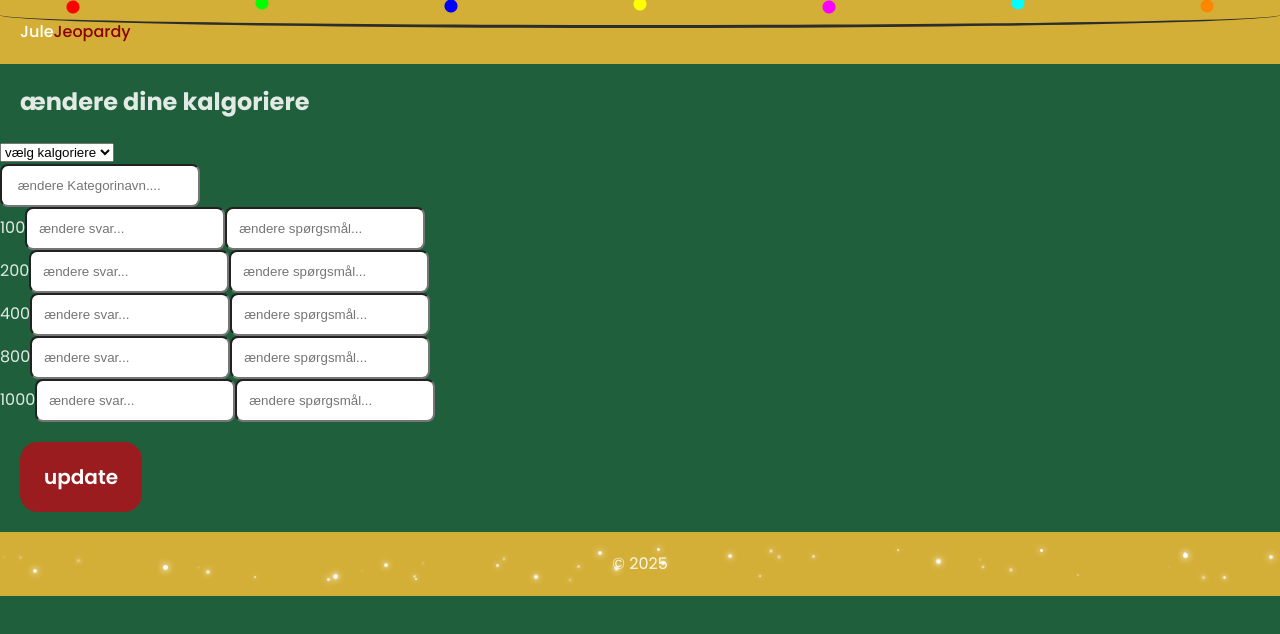
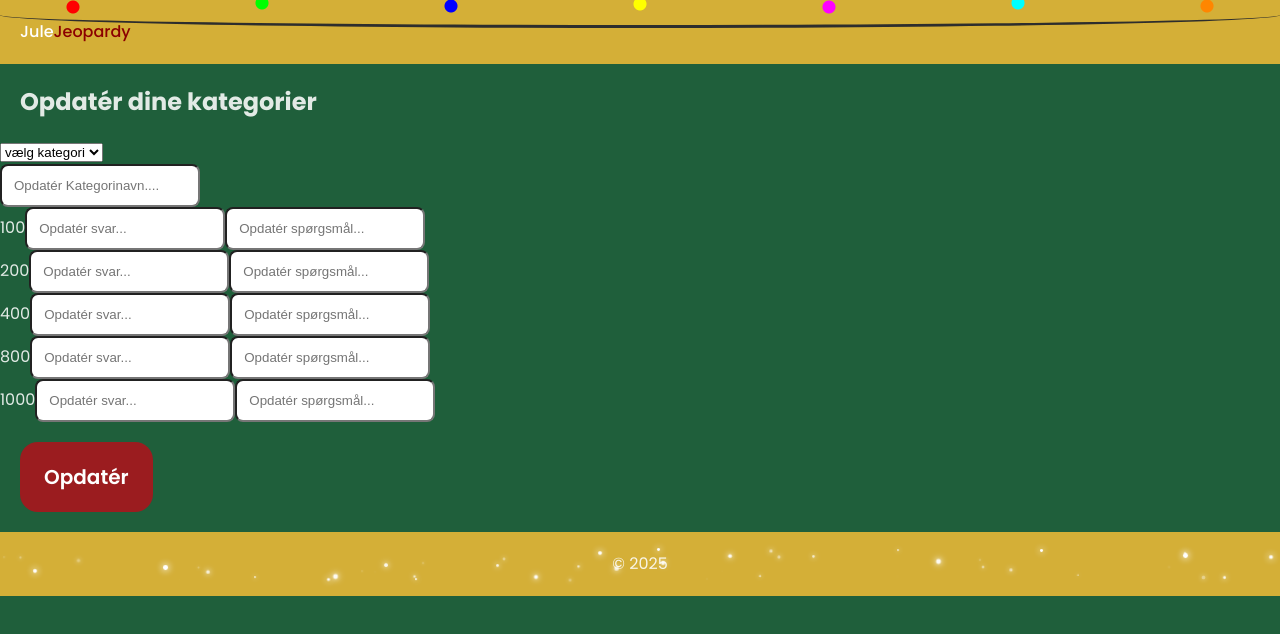
Before and after one commit to HoniNanoq2025/jule-jeopardy, a React app in the folder Frontend/: page /edit-game in a window 1280 px wide. Shown: the top 634 px of the page. Built offline with nearby package versions, Linux system fonts and the light colour scheme; the HTML template or start-up script is replaced by a standard one; a web font is replaced by a local one.

Commit message:
fix spelling

```diff
--- a/Frontend/src/pages/EditGame/EditGame.jsx
+++ b/Frontend/src/pages/EditGame/EditGame.jsx
@@ -1,10 +1,9 @@
 import React, { useState, useEffect } from "react";
 import Button from "../../components/Button/Button";
 import styles from "./EditGame.module.css";
-import {useNavigate} from "react-router-dom";
+import { useNavigate } from "react-router-dom";
 
 export default function EditGame() {
-
   const navigate = useNavigate();
   const [games, setGames] = useState([]);
   const [selectedGame, setSelectedGame] = useState("");
@@ -47,58 +46,51 @@ const navigate = useNavigate();
   return (
     <div className={styles.container}>
       <div className={styles.form}>
-
-          <h2>ændere dine kalgoriere</h2>
+        <h2>Opdatér dine kategorier</h2>
 
         <div>
-
-
           <select
             className={styles.selectGame}
             value={selectedGame}
             onChange={(e) => setSelectedGame(e.target.value)}
           >
-            <option value="">vælg kalgoriere</option>
+            <option value="">vælg kategori</option>
             {games.map((game, index) => (
-              <option key={index} value={game}>{game}</option>
+              <option key={index} value={game}>
+                {game}
+              </option>
             ))}
           </select>
-
-
-
         </div>
 
-
-
         <div className={styles.inputCategory}>
-
-
-
           <input
             type="text"
-            placeholder=" ændere Kategorinavn...."
+            placeholder="Opdatér Kategorinavn...."
             value={categoryName}
             onChange={(e) => setCategoryName(e.target.value)}
-          /></div>
-
+          />
+        </div>
 
         {questions.map((q, index) => (
           <div key={index} className={styles.formNext}>
             {q.points}
             <input
-                placeholder="ændere svar..."
+              placeholder="Opdatér svar..."
               value={q.answer}
               onChange={(e) => updateQuestion(index, "answer", e.target.value)}
             />
             <input
-                placeholder="ændere spørgsmål..."
+              placeholder="Opdatér spørgsmål..."
               value={q.question}
-                onChange={(e) => updateQuestion(index, "question", e.target.value)}
+              onChange={(e) =>
+                updateQuestion(index, "question", e.target.value)
+              }
             />
           </div>
         ))}
 
-          <Button buttonText="update" onButtonClick={saveCategory} />
+        <Button buttonText="Opdatér" onButtonClick={saveCategory} />
       </div>
     </div>
   );
```
Lines whose indentation alone changed are shown as unchanged.
